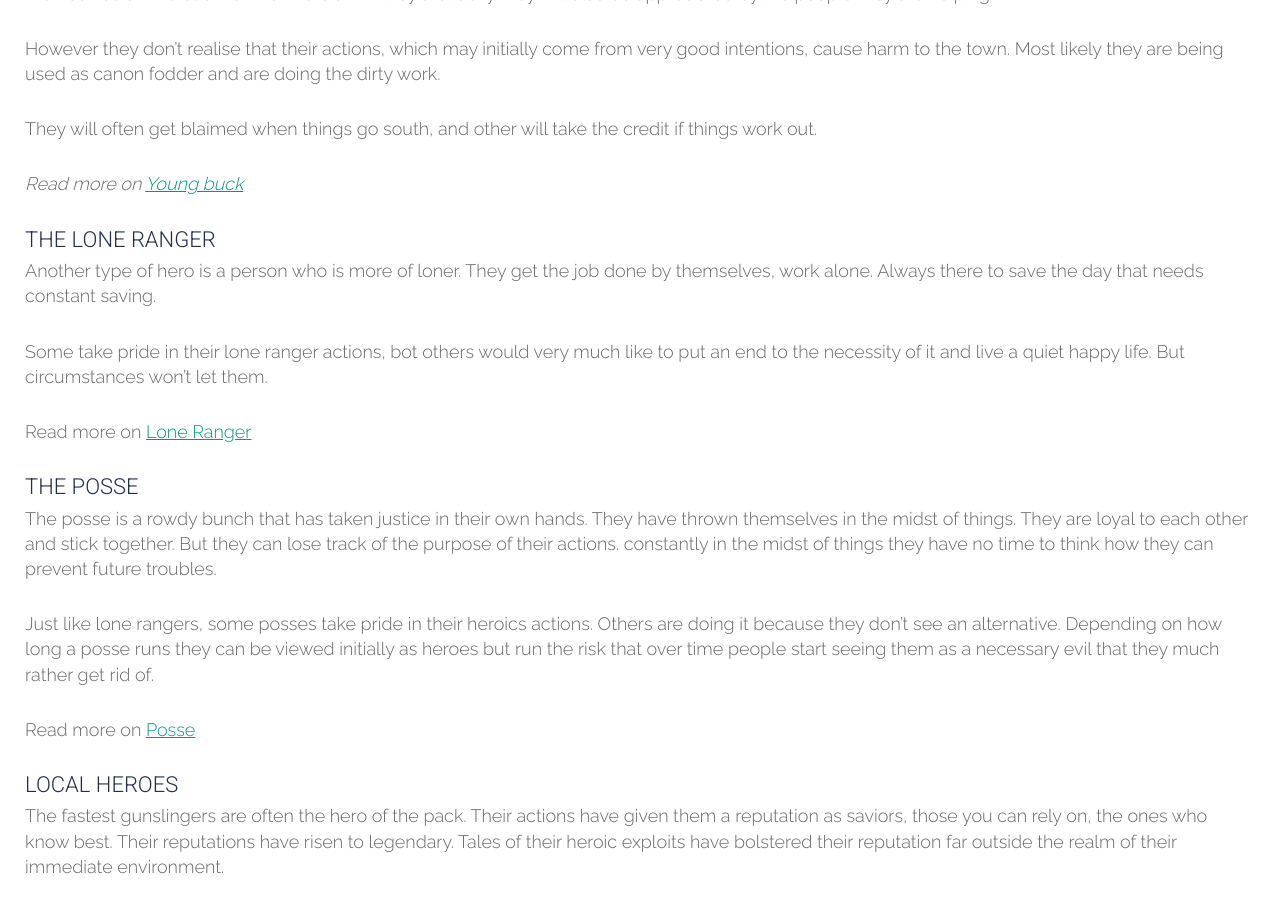
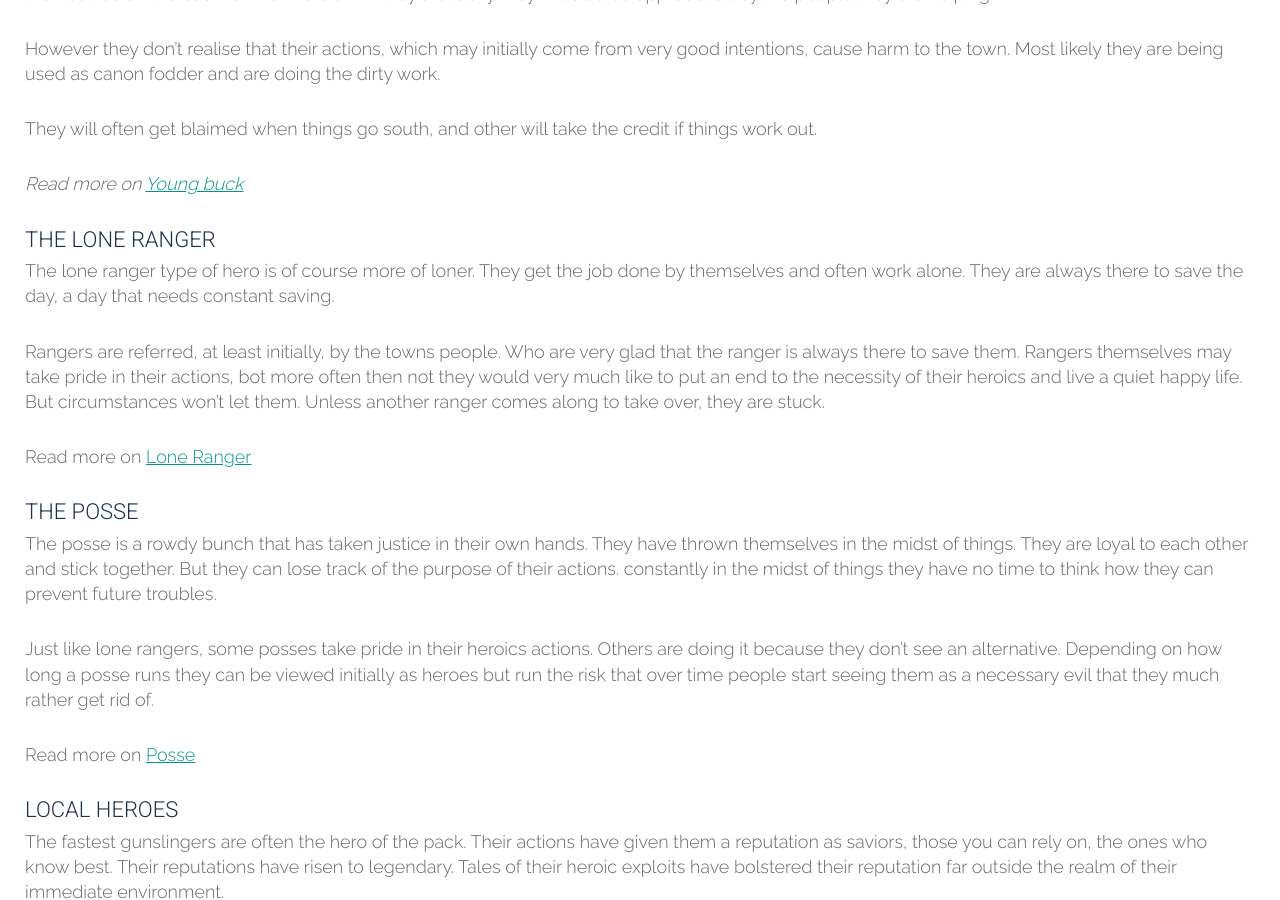
Before and after one commit to tripledio/tripledio.github.io, a Jekyll site: the page built from _posts/2018-05-10-Heroes.md, in a window 1280 px wide and 900 px high, scrolled down 2007 px. Built offline with Jekyll 4.4.1, drawn with Linux system fonts in a browser that asks for light colours.

Commit message:
lone ranger

```diff
--- a/_posts/2018-05-10-Heroes.md
+++ b/_posts/2018-05-10-Heroes.md
@@ -40,9 +40,9 @@ They will often get blaimed when things go south, and other will take the credit
 
 #### The lone ranger
 
-Another type of hero is a person who is more of loner. They get the job done by themselves, work alone. Always there to save the day that needs constant saving.
+The lone ranger type of hero is of course more of loner. They get the job done by themselves and often work alone. They are always there to save the day, a day that needs constant saving.
 
-Some take pride in their lone ranger actions, bot others would very much like to put an end to the necessity of it and live a quiet happy life. But circumstances won't let them.
+Rangers are referred, at least initially, by the towns people. Who are very glad that the ranger is always there to save them. Rangers themselves may take pride in their actions, bot more often then not they would very much like to put an end to the necessity of their heroics and live a quiet happy life. But circumstances won't let them. Unless another ranger comes along to take over, they are stuck.
 
 Read more on [Lone Ranger](/12/05/2018/LoneRanger/)
 
```
